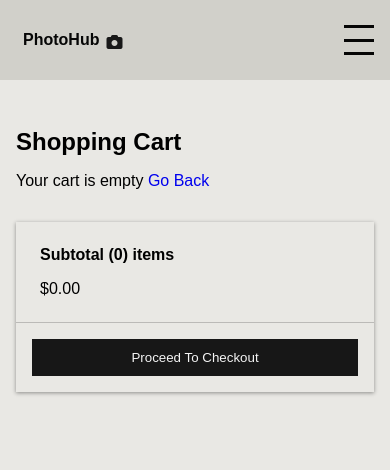
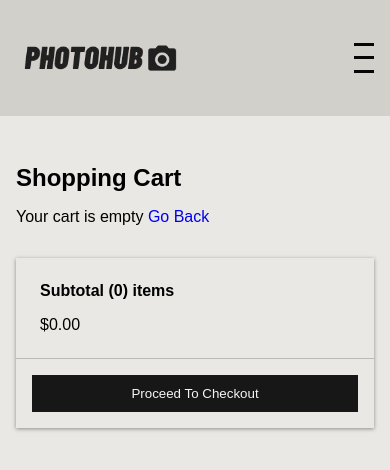
Before and after one commit to mendozaremi/MERN_PhotoHub, a React (Create React App) app in the folder frontend/: page /cart in a window 390 px wide. Shown: the top 470 px of the page. Built offline with nearby package versions, Linux system fonts and the light colour scheme.

Commit message:
fixed logo of navbar and responsiveness

```diff
--- a/frontend/src/components/Navbar.css
+++ b/frontend/src/components/Navbar.css
@@ -17,18 +17,13 @@
 }
 
 
-.navbar__logo h2 {
-  color: var(--black);
-  font-size: 1.4rem;
+.navbar__logo img {
+  display: block;
+  height: auto;
+  max-width: 50%;
   cursor: pointer;
-  padding: 7px;
-  border-radius: 8%;
 }
-.navbar__logo h2:hover {
-  background: var(--dustedBlack);
-  color: var(--white);
 
-}
 .navbar__links {
   display: flex;
   list-style: none;
--- a/frontend/src/components/Navbar.js
+++ b/frontend/src/components/Navbar.js
@@ -14,8 +14,7 @@ const Navbar = ({ click }) => {
     <nav className="navbar">
       <div className="navbar__logo">
         <Link to="/">
-
-            <h2>PhotoHub</h2> <i className="fas fa-camera"></i>
+            <img src="../../img/PhotoHub.png" alt="PhotoHub Logo"/>
         </Link>
 
       </div>
```
Also changed, not shown: frontend/public/img/PhotoHub.png (added).
